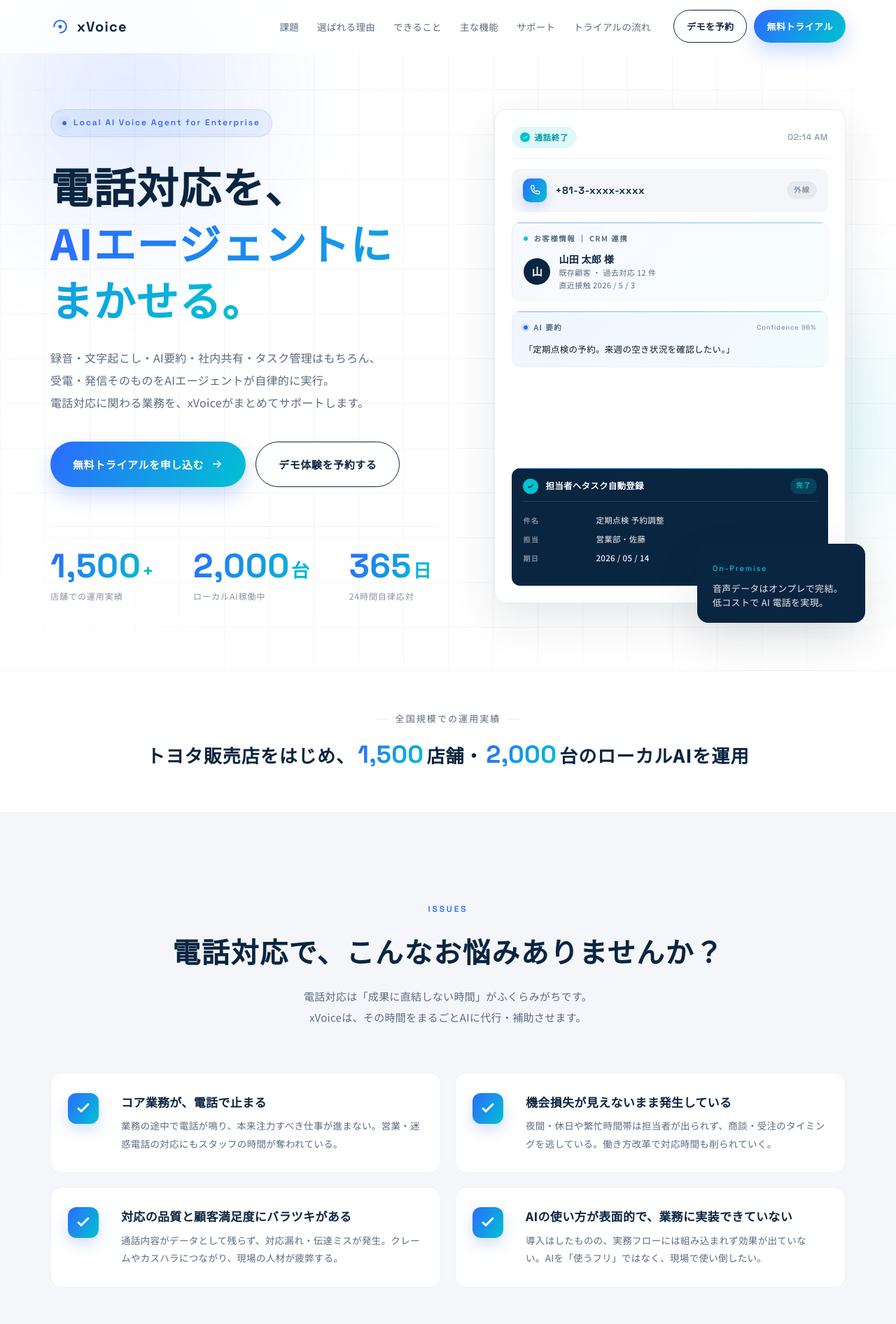
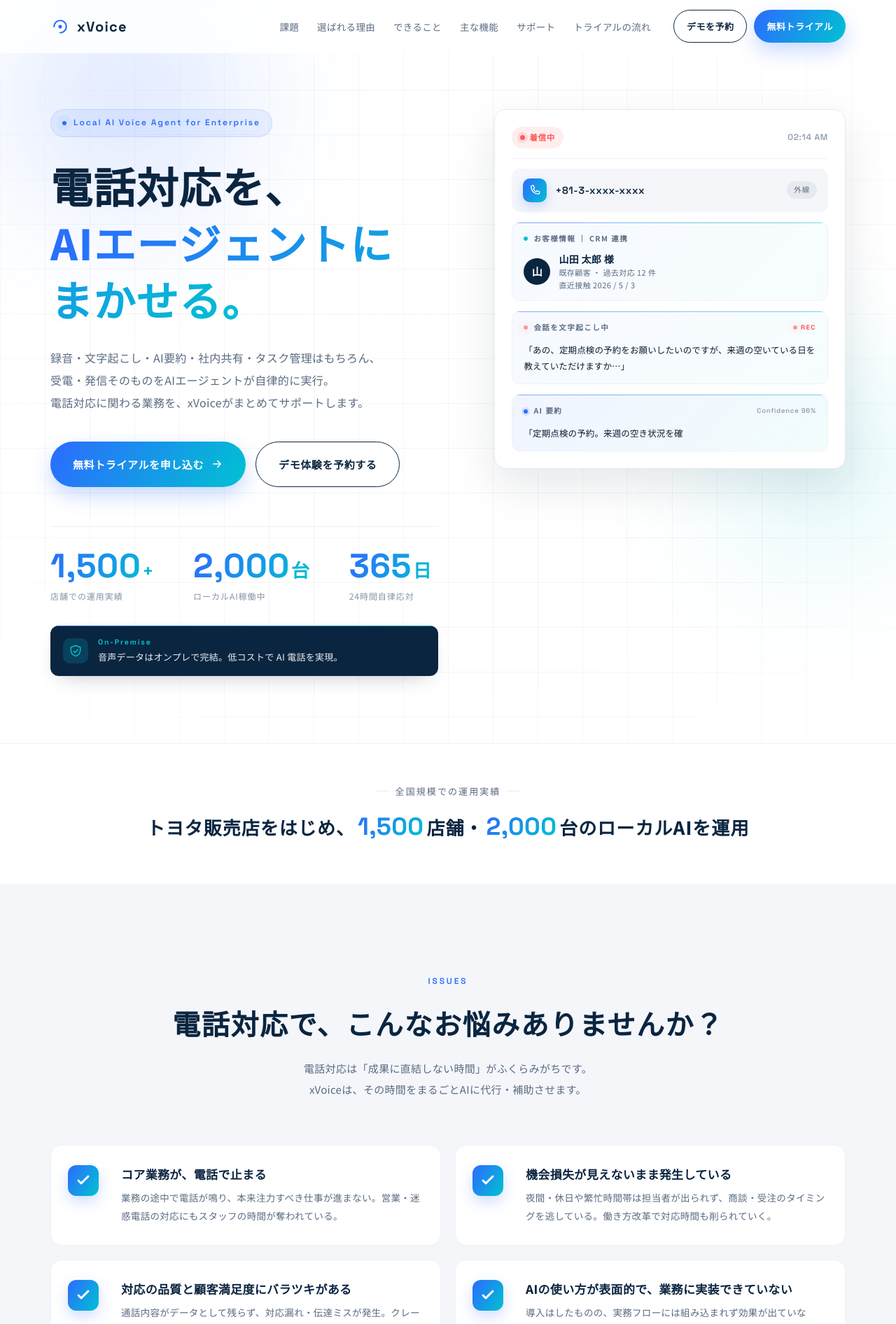
Before and after one commit to tagukichi/ailp, a PHP site: page / in a window 1280 px wide. Shown: the top 1892 px of the page at 70% size. Run offline with PHP 8.4, Linux system fonts and the light colour scheme.

Commit message:
Sequence FV cards with chained reveal + AI typewriter, move on-prem note to left
- 着信中→AI要約→タスク自動登録の流れを順次フェードイン＋タイプライ
  ティングで連動させ、「文字起こしが完了」→「AI要約が現れて文字
  起こし」→「担当者へタスク登録」の一連のアニメーションに
- 一巡完了後はフェードアウトしてループ
- ビューポート外ではループ停止 / prefers-reduced-motion 対応
- 既存の右下フロート「On-Premise」サブカードを廃止し、左カラム
  hero-note として配置（盾アイコン＋紺カード）

https://claude.ai/code/session_01VvpNzxcfpMxrdihR2yd2i8

```diff
--- a/index.html
+++ b/index.html
@@ -109,18 +109,26 @@
               <strong class="hero-num"><em data-count="365">0</em><i>日</i></strong><span>24時間自律応対</span>
             </li>
           </ul>
+
+          <div class="hero-note">
+            <span class="hero-note-icon" aria-hidden="true">
+              <svg viewBox="0 0 24 24" fill="none">
+                <path d="M12 3l8 3v5c0 5-3.5 8.5-8 10-4.5-1.5-8-5-8-10V6l8-3z" stroke="currentColor" stroke-width="1.7" stroke-linejoin="round"/>
+                <path d="M8.5 12.5l2.5 2.5L16 10" stroke="currentColor" stroke-width="1.7" stroke-linecap="round" stroke-linejoin="round"/>
+              </svg>
+            </span>
+            <div class="hero-note-body">
+              <span class="hero-note-tag">On-Premise</span>
+              <p>音声データはオンプレで完結。低コストで AI 電話を実現。</p>
+            </div>
+          </div>
         </div>
 
         <div class="hero-visual" aria-hidden="true">
           <div class="visual-card visual-main" data-call-cycle>
             <div class="visual-card-head">
-              <span class="visual-pill visual-pill-live state-1">
+              <span class="visual-pill visual-pill-live">
                 <span class="live-dot"></span>着信中
-              </span>
-              <span class="visual-pill visual-pill-done state-2">
-                <span class="done-dot">
-                  <svg viewBox="0 0 24 24" fill="none"><path d="M5 12l4 4L19 7" stroke="currentColor" stroke-width="2.6" stroke-linecap="round" stroke-linejoin="round"/></svg>
-                </span>通話終了
               </span>
               <span class="visual-time">02:14 AM</span>
             </div>
@@ -149,7 +157,7 @@
               </div>
             </div>
 
-            <div class="visual-block visual-block-live state-1">
+            <div class="visual-block visual-block-live is-collapsed" data-step="1">
               <div class="block-tag">
                 <span class="tag-icon tag-icon-rec"></span>会話を文字起こし中
                 <span class="rec-tag"><i></i>REC</span>
@@ -157,15 +165,15 @@
               <p class="transcription"><span class="typed" data-typewriter="「あの、定期点検の予約をお願いしたいのですが、来週の空いている日を教えていただけますか…」"></span><span class="caret" aria-hidden="true"></span></p>
             </div>
 
-            <div class="visual-block visual-block-ai state-2">
+            <div class="visual-block visual-block-ai is-collapsed" data-step="2">
               <div class="block-tag">
                 <span class="tag-icon tag-icon-ai"></span>AI 要約
                 <span class="confidence">Confidence 96%</span>
               </div>
-              <p class="ai-summary-text">「定期点検の予約。来週の空き状況を確認したい。」</p>
+              <p class="ai-summary-text"><span class="typed" data-typewriter="「定期点検の予約。来週の空き状況を確認したい。」"></span><span class="caret caret-ai" aria-hidden="true"></span></p>
             </div>
 
-            <div class="visual-task state-2">
+            <div class="visual-task is-collapsed" data-step="3">
               <div class="task-head">
                 <span class="task-check" aria-hidden="true">
                   <svg viewBox="0 0 24 24" fill="none"><path d="M5 12l4 4L19 7" stroke="currentColor" stroke-width="2.6" stroke-linecap="round" stroke-linejoin="round"/></svg>
@@ -179,10 +187,6 @@
                 <div><dt>期日</dt><dd>2026 / 05 / 14</dd></div>
               </dl>
             </div>
-          </div>
-          <div class="visual-card visual-sub">
-            <span class="sub-tag">On-Premise</span>
-            <p>音声データはオンプレで完結。<br>低コストで AI 電話を実現。</p>
           </div>
         </div>
       </div>
@@ -741,6 +745,6 @@
     </div>
   </footer>
 
-  <script src="script.js?v=7"></script>
+  <script src="script.js?v=8"></script>
 </body>
 </html>
--- a/style.css
+++ b/style.css
@@ -436,10 +436,9 @@ p { margin: 0; }
 .hero-visual {
   position: relative;
   height: 100%;
-  min-height: 580px;
 }
 .visual-card {
-  position: absolute;
+  position: relative;
   background: #fff;
   border: 1px solid var(--color-border);
   border-radius: var(--radius-lg);
@@ -447,10 +446,10 @@ p { margin: 0; }
   padding: 24px;
 }
 .visual-main {
-  inset: 0;
   display: flex;
   flex-direction: column;
   gap: 14px;
+  min-height: 360px;
 }
 
 .visual-card-head {
@@ -481,24 +480,28 @@ p { margin: 0; }
   box-shadow: 0 0 0 4px rgba(255, 86, 86, .15);
   animation: livePulse 1.4s var(--ease-out) infinite;
 }
-.visual-pill-done {
-  background: rgba(0, 194, 209, .12);
-  color: #009ba6;
-}
-.visual-pill-done .done-dot {
-  width: 14px; height: 14px;
-  border-radius: 50%;
-  background: var(--color-cyan);
-  color: #fff;
-  display: inline-flex;
-  align-items: center;
-  justify-content: center;
-}
-.visual-pill-done .done-dot svg { width: 9px; height: 9px; }
-
-/* state visibility */
-.visual-main:not(.is-done) .state-2 { display: none; }
-.visual-main.is-done .state-1 { display: none; }
+/* Sequential reveal */
+.visual-block-live.is-collapsed,
+.visual-block-ai.is-collapsed,
+.visual-task.is-collapsed { display: none !important; }
+.visual-block-live.is-fade-in,
+.visual-block-ai.is-fade-in,
+.visual-task.is-fade-in {
+  animation: blockFadeIn .55s var(--ease-out) both;
+}
+.visual-block-live.is-fade-out,
+.visual-block-ai.is-fade-out,
+.visual-task.is-fade-out {
+  animation: blockFadeOut .5s var(--ease-in) both;
+}
+@keyframes blockFadeIn {
+  from { opacity: 0; transform: translateY(10px); }
+  to { opacity: 1; transform: translateY(0); }
+}
+@keyframes blockFadeOut {
+  from { opacity: 1; transform: translateY(0); }
+  to { opacity: 0; transform: translateY(-4px); }
+}
 .visual-time {
   font-family: var(--font-en);
   font-size: 12px;
@@ -627,18 +630,11 @@ p { margin: 0; }
 .visual-block-ai {
   background: linear-gradient(135deg, rgba(44, 107, 255, .07), rgba(0, 194, 209, .05));
 }
-.ai-summary-text {
-  font-size: 12.5px;
-  line-height: 1.75;
-  color: var(--color-text);
-}
-
-/* State 1: live transcription */
+
+/* Live transcription block */
 .visual-block-live {
   display: flex;
   flex-direction: column;
-  flex: 1;
-  min-height: 150px;
 }
 .tag-icon-rec {
   background: #ff5656;
@@ -664,15 +660,15 @@ p { margin: 0; }
   display: inline-block;
   animation: livePulse 1.4s var(--ease-out) infinite;
 }
-.transcription {
+.transcription,
+.ai-summary-text {
   font-size: 12.5px;
   line-height: 1.85;
   color: var(--color-text);
   letter-spacing: 0.01em;
-  flex: 1;
-}
-.transcription .typed { white-space: pre-wrap; }
-.transcription .caret {
+}
+.typed { white-space: pre-wrap; }
+.caret {
   display: inline-block;
   width: 2px;
   height: 1.05em;
@@ -681,6 +677,7 @@ p { margin: 0; }
   margin-left: 2px;
   animation: caretBlink 1s steps(1) infinite;
 }
+.typed.is-typed + .caret { display: none; }
 @keyframes caretBlink {
   0%, 50% { opacity: 1; }
   50.01%, 100% { opacity: 0; }
@@ -762,31 +759,57 @@ p { margin: 0; }
   font-weight: 500;
 }
 
-.visual-sub {
-  position: absolute;
-  bottom: -28px;
-  right: -28px;
-  width: 240px;
-  padding: 18px 22px;
+/* On-Premise note (left column) */
+.hero-note {
+  display: flex;
+  gap: 14px;
+  align-items: center;
+  margin-top: 32px;
+  padding: 16px 18px;
   background: var(--color-primary);
   color: #fff;
-  border: none;
-  box-shadow: var(--shadow-lg);
-}
-.sub-tag {
-  display: inline-block;
-  font-family: var(--font-en);
-  font-size: 11px;
-  letter-spacing: 0.16em;
+  border-radius: var(--radius);
+  box-shadow: 0 12px 30px -16px rgba(11, 27, 46, .35);
+  position: relative;
+  overflow: hidden;
+}
+.hero-note::before {
+  content: "";
+  position: absolute;
+  top: 0; left: 0;
+  width: 100%; height: 1px;
+  background: var(--grad-accent);
+  opacity: .8;
+}
+.hero-note-icon {
+  width: 36px; height: 36px;
+  flex-shrink: 0;
+  border-radius: 10px;
+  background: rgba(0, 194, 209, .18);
   color: var(--color-cyan);
-  margin-bottom: 8px;
-}
-.visual-sub p {
+  display: inline-flex;
+  align-items: center;
+  justify-content: center;
+}
+.hero-note-icon svg { width: 20px; height: 20px; }
+.hero-note-body {
+  display: flex;
+  flex-direction: column;
+  gap: 3px;
+  line-height: 1.55;
+}
+.hero-note-tag {
+  font-family: var(--font-en);
+  font-size: 10.5px;
+  letter-spacing: 0.18em;
+  color: var(--color-cyan);
+  font-weight: 700;
+}
+.hero-note p {
   font-size: 13px;
-  line-height: 1.6;
-  color: rgba(255, 255, 255, .9);
-}
-.visual-sub em { color: var(--color-cyan); font-style: normal; font-weight: 700; font-family: var(--font-en); margin: 0 2px; }
+  color: rgba(255, 255, 255, .92);
+  letter-spacing: 0.02em;
+}
 
 /* ============================================================
    TRUST
@@ -1804,7 +1827,7 @@ p { margin: 0; }
   }
   .visual-card { position: static; }
   .visual-main { inset: auto; }
-  .visual-sub { right: auto; bottom: auto; width: 100%; }
+  .hero-note { margin-top: 24px; }
 
   /* Trust */
   .trust { padding: 36px 0; }
```
Also changed, not shown: script.js (+92 -39 lines).
